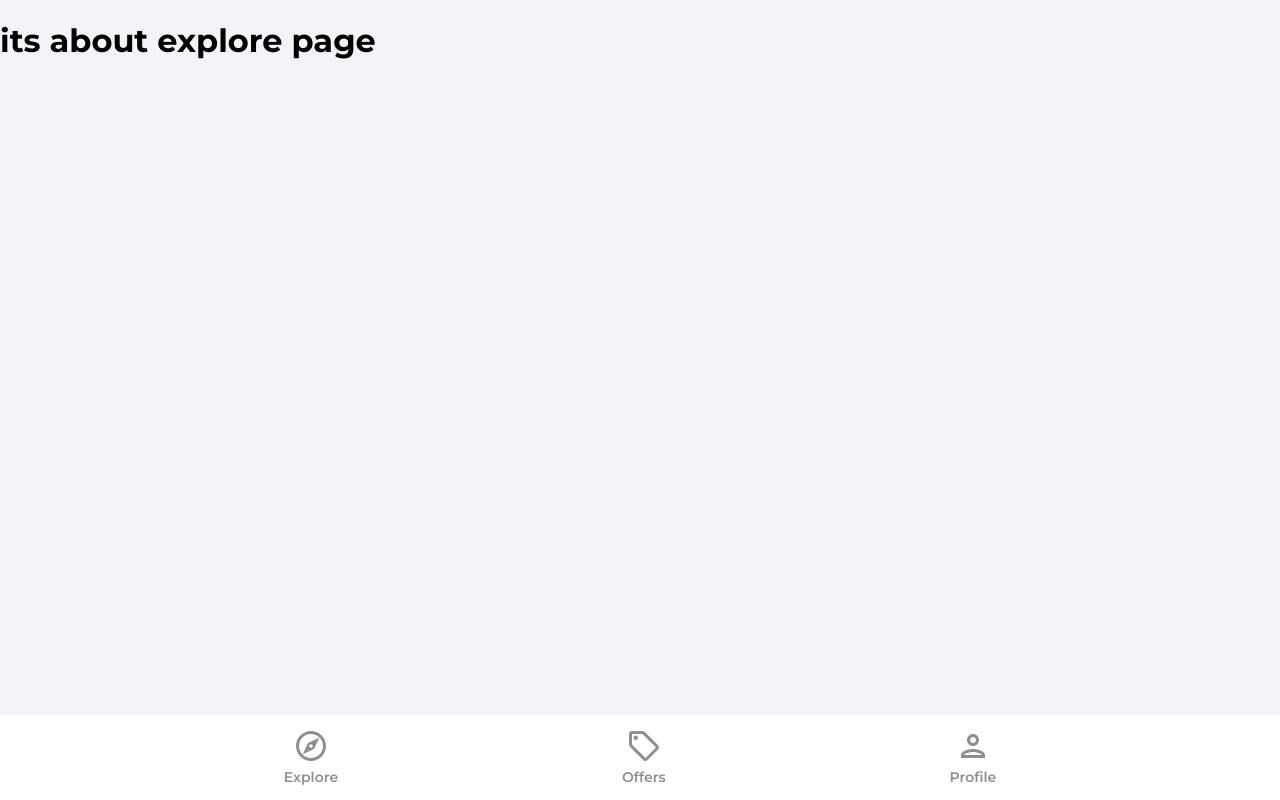
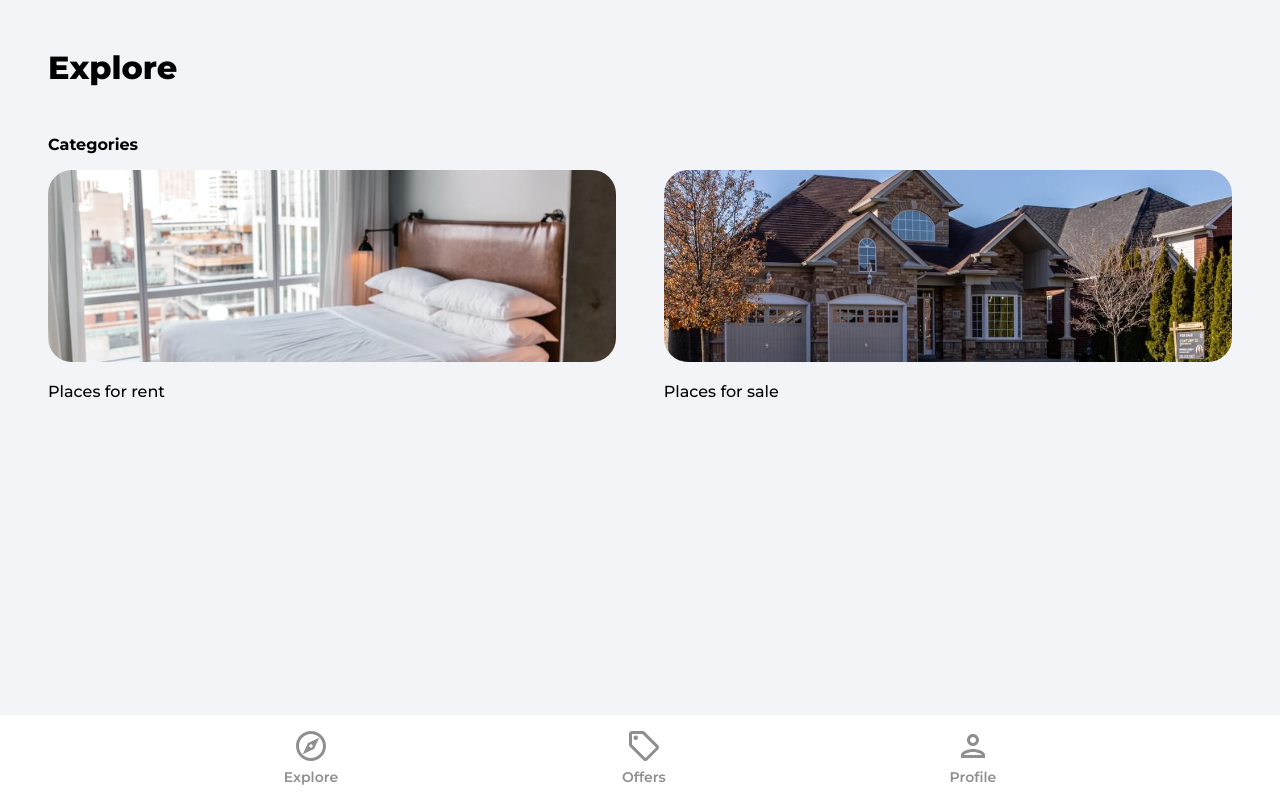
Before and after one commit to vajaganidhanesh/house-market-place, a React (Create React App) app: page / in a window 1280 px wide. Built offline with nearby package versions, Linux system fonts and the light colour scheme.

Commit message:
explore and category page started

```diff
--- a/src/App.js
+++ b/src/App.js
@@ -9,6 +9,7 @@
 import ForgotPassword from "./pages/ForgotPassword";
 import Navbar from "./components/Navbar";
 import PrivateRoute from "./components/PrivateRoute";
+import Category from "./pages/Category";
 
 function App() {
   return (
@@ -24,6 +25,7 @@
           </Route>
 
           <Route path="/offers" element={<Offers/>}/>
+          <Route path="/category/:categoryName" element={<Category/>}/>
           <Route path="/forgot-password" element={<ForgotPassword/>}/>
           <Route path="/explore" element={<Explore/>}/>
         </Routes>
--- /dev/null
+++ b/src/pages/Category.jsx
@@ -0,0 +1,9 @@
+import React from 'react'
+
+function Category() {
+  return (
+    <div>Category</div>
+  )
+}
+
+export default Category
--- a/src/pages/Explore.jsx
+++ b/src/pages/Explore.jsx
@@ -1,11 +1,42 @@
-import React from 'react'
+import {Link} from 'react-router-dom';
+import rentCategoryImage from '../assets/jpg/rentCategoryImage.jpg';
+import sellCategoryImage from '../assets/jpg/sellCategoryImage.jpg';
+
 
 function Explore() {
   return (
-    <div>
-      <h1>its about explore page</h1>
-    </div>
-  )
+    <>
+      <div className="explore">
+        <header>
+          <p className="pageHeader">Explore</p>
+        </header>
+
+        <main>
+          {/* {Slider} */}
+          <p className="exploreCategoryHeading">Categories</p>
+          <div className="exploreCategories">
+            <Link to="/category/rent">
+              <img
+                src={rentCategoryImage}
+                alt="rent"
+                className="exploreCategoryImg"
+              />
+              <p className="exploreCategoryName">Places for rent</p>
+            </Link>
+
+            <Link to="/category/sell">
+              <img
+                src={sellCategoryImage}
+                alt="sell"
+                className="exploreCategoryImg"
+              />
+               <p className="exploreCategoryName">Places for sale</p>
+            </Link>
+          </div>
+        </main>
+      </div>
+    </>
+  );
 }
 
 export default Explore
```
